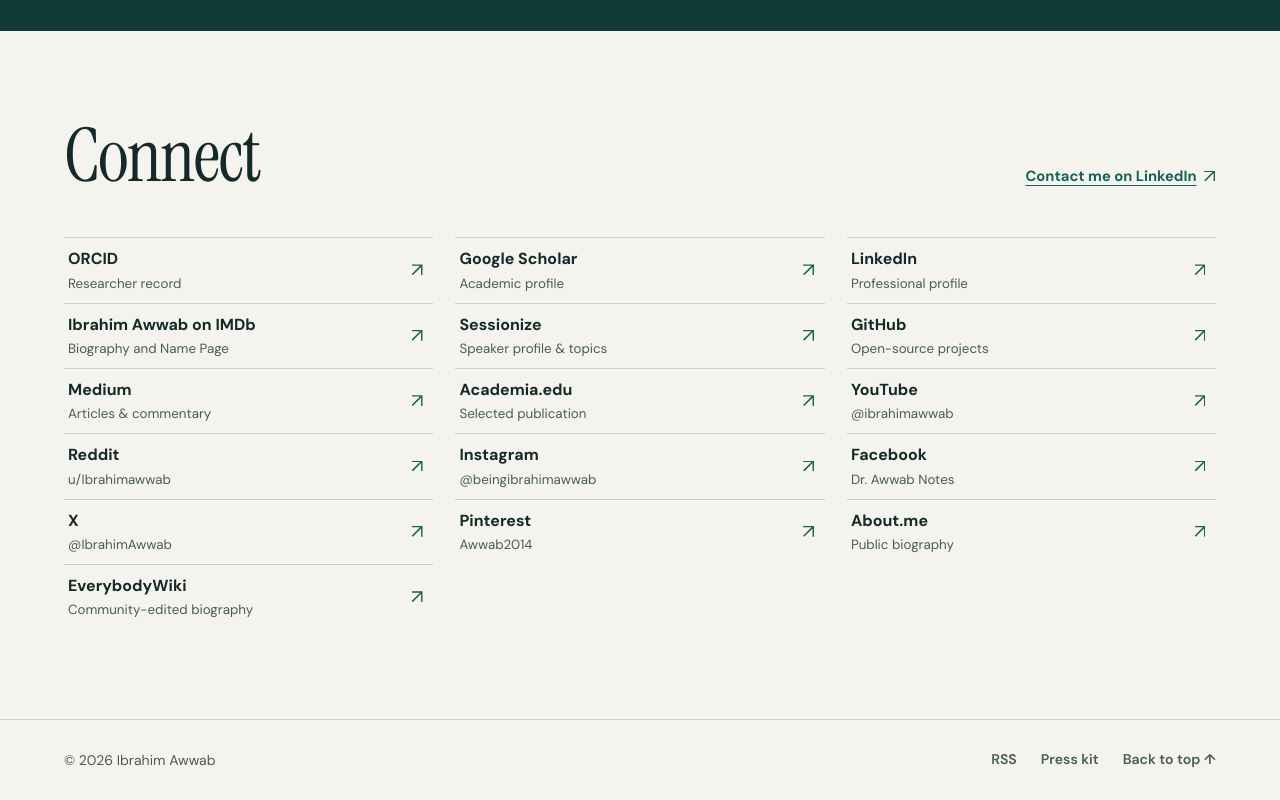
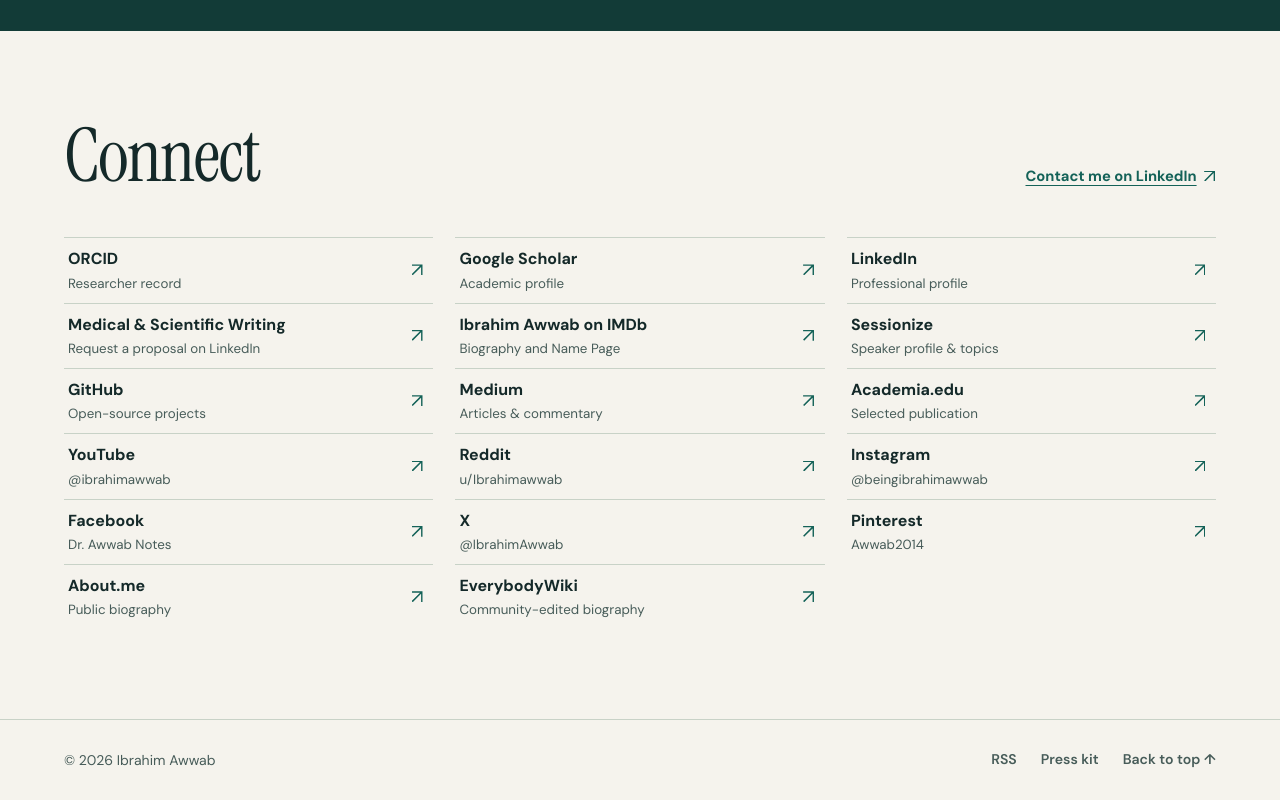
Before and after one commit to ibrahimawwab/ibrahimawwab.github.io, a plain HTML site: page index.html in a window 1280 px wide. Shown: the part 2704-3504 px from the top of the page. Drawn offline with Linux system fonts and the light colour scheme.

Commit message:
Add LinkedIn medical writing services link

```diff
--- a/index.html
+++ b/index.html
@@ -170,6 +170,7 @@
           <li><a href="https://orcid.org/0009-0008-7559-4698" rel="me"><strong>ORCID</strong><small>Researcher record</small><span aria-hidden="true">↗</span></a></li>
           <li><a href="https://scholar.google.com/citations?user=TQ3X-9cAAAAJ" rel="me"><strong>Google Scholar</strong><small>Academic profile</small><span aria-hidden="true">↗</span></a></li>
           <li><a href="https://www.linkedin.com/in/ibrahimawwab/" rel="me"><strong>LinkedIn</strong><small>Professional profile</small><span aria-hidden="true">↗</span></a></li>
+          <li><a href="https://www.linkedin.com/services/page/281552348790742095/?viewAsBuyer=true"><strong>Medical &amp; Scientific Writing</strong><small>Request a proposal on LinkedIn</small><span aria-hidden="true">↗</span></a></li>
           <li><a href="https://www.imdb.com/name/nm19124467/" rel="me"><strong>Ibrahim Awwab on IMDb</strong><small>Biography and Name Page</small><span aria-hidden="true">↗</span></a></li>
           <li><a href="https://sessionize.com/ibrahimawwab" rel="me"><strong>Sessionize</strong><small>Speaker profile &amp; topics</small><span aria-hidden="true">↗</span></a></li>
           <li><a href="https://github.com/ibrahimawwab" rel="me"><strong>GitHub</strong><small>Open-source projects</small><span aria-hidden="true">↗</span></a></li>
```
